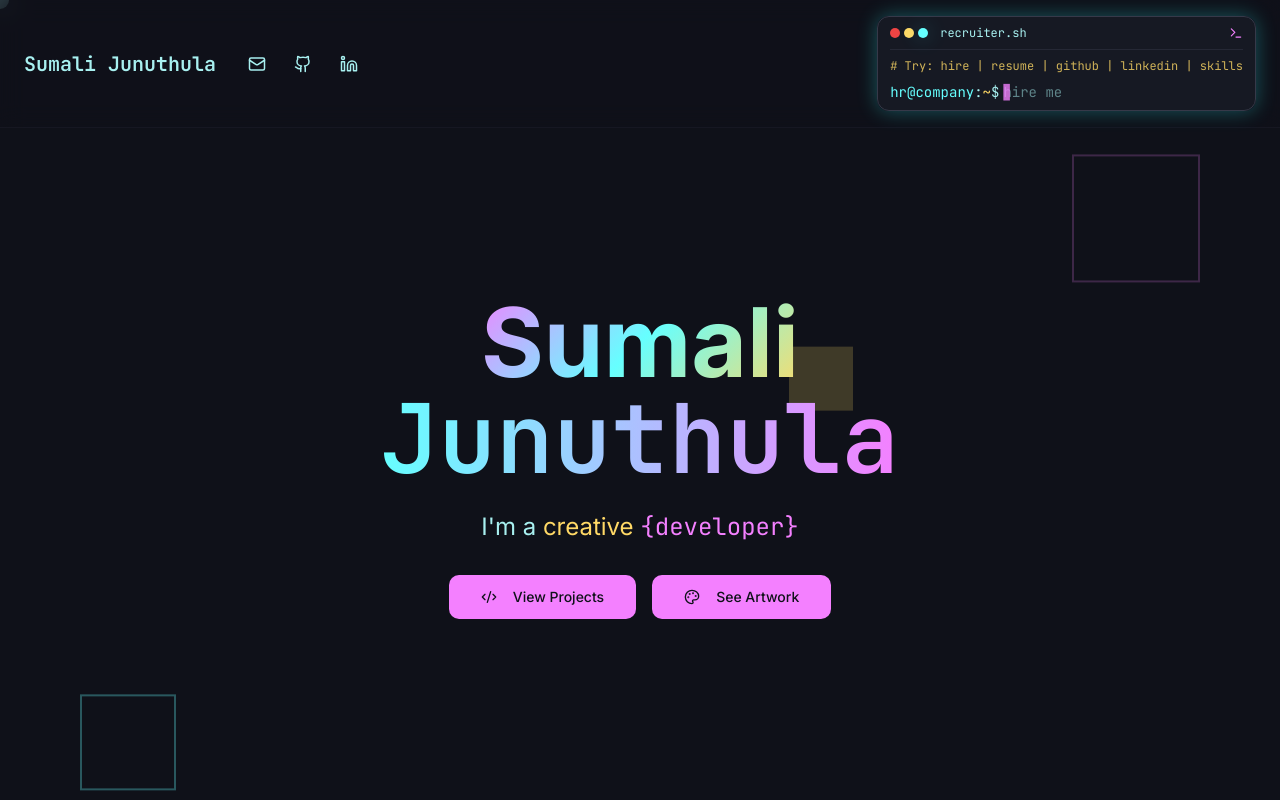
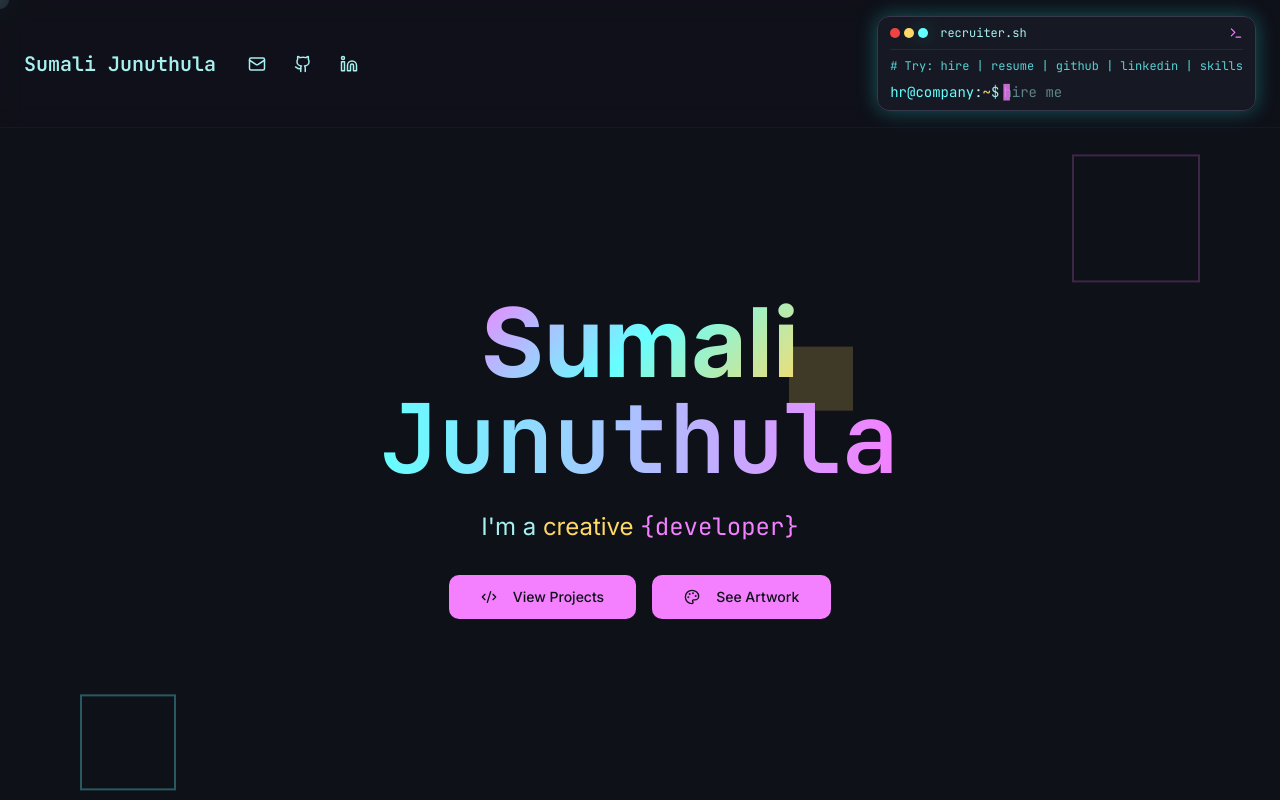
Before and after one commit to sumali-junuthula/sumali-junuthula.github.io, a React (Vite) app: page / in a window 1280 px wide. Shown: the top 800 px of the page. Built offline with nearby package versions, Linux system fonts and the light colour scheme.

Commit message:
Change header color

```diff
--- a/src/components/Header.tsx
+++ b/src/components/Header.tsx
@@ -186,7 +186,7 @@ const Header = () => {
 
             {/* Terminal Content */}
             <div className="space-y-2">
-              <div className="text-accent/80 text-xs">
+              <div className="text-secondary/80 text-xs">
                 # Try: hire | resume | github | linkedin | skills
               </div>
               <div className="flex items-center">
```
